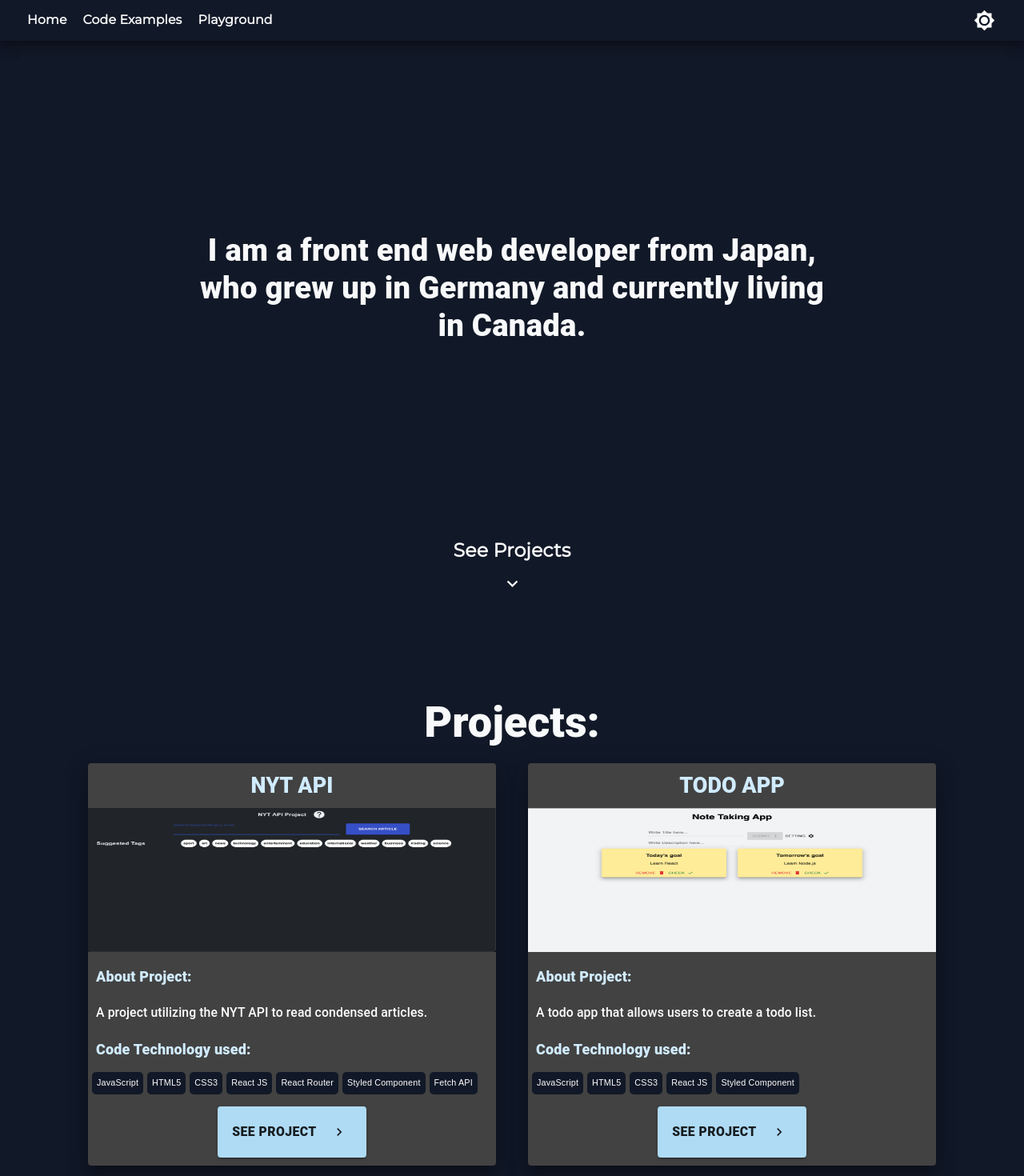
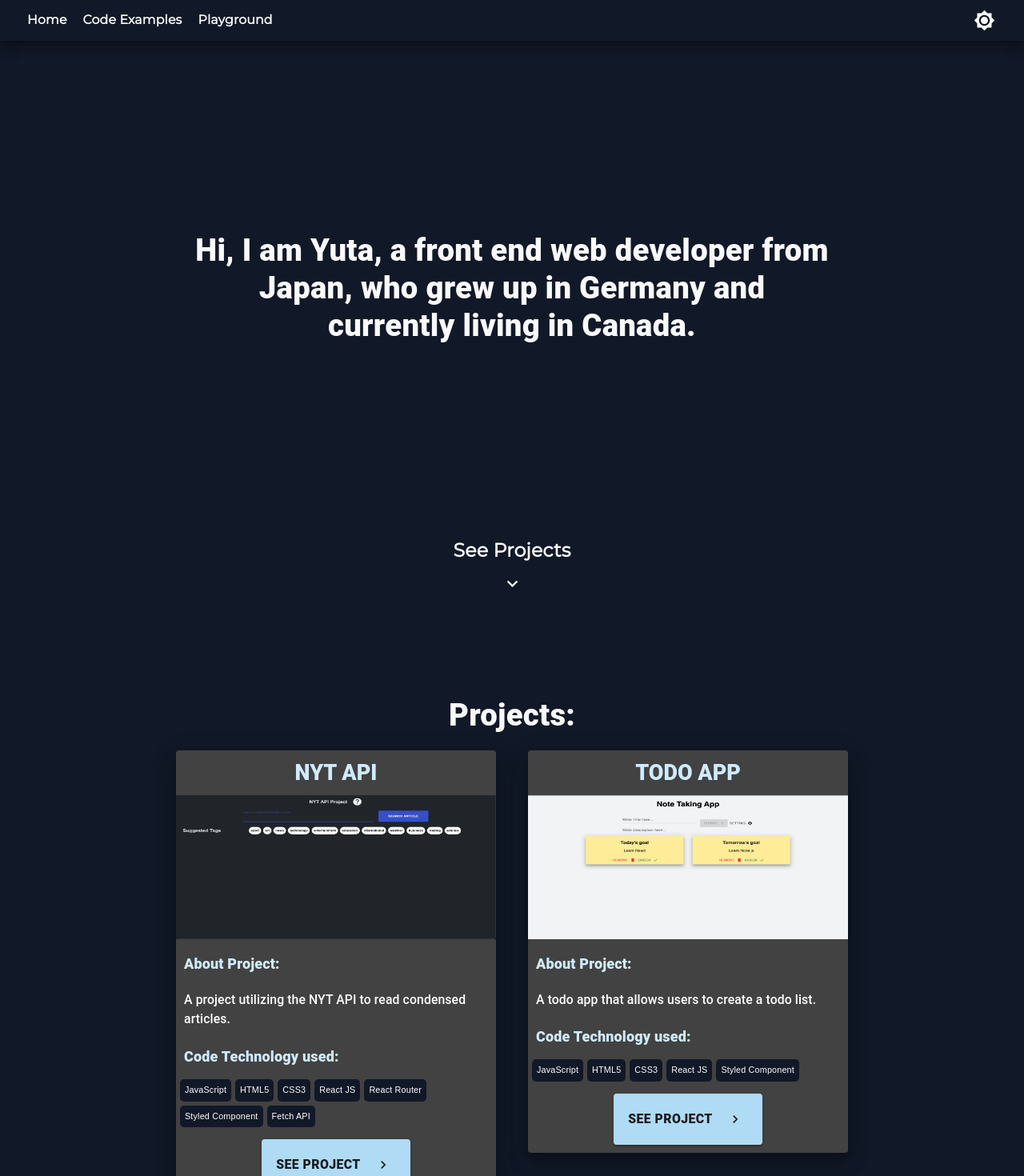
Before and after one commit to YutaMoriJP/Portfolio, a React (Create React App) app: page / in a window 1280 px wide. Shown: the top 1470 px of the page at 80% size. Built offline with nearby package versions, Linux system fonts and the light colour scheme.

Commit message:
updated grid size

```diff
--- a/src/Components/Card/Card.js
+++ b/src/Components/Card/Card.js
@@ -26,7 +26,7 @@ const P = styled(Typography)`
 
 const Card = ({ header, img, description, tags, url }) => {
   return (
-    <Grid item xs={10} sm={7} md={5} xl={4}>
+    <Grid item xs={11} sm={6} md={4} xl={4}>
       <PaperStyled elevation={15}>
         <P variant="h5" header="true">
           {header}
--- a/src/Pages/Home.js
+++ b/src/Pages/Home.js
@@ -14,8 +14,8 @@ export const Home = () => {
       </Helmet>
       <StyledHome>
         <HomeTitle variant="h4">
-          I am a front end web developer from Japan, who grew up in Germany and
-          currently living in Canada.
+          Hi, I am Yuta, a front end web developer from Japan, who grew up in
+          Germany and currently living in Canada.
         </HomeTitle>
         <More>
           <h1>See Projects</h1>
--- a/src/Pages/Project.js
+++ b/src/Pages/Project.js
@@ -7,7 +7,7 @@ import Title from "../StyledComponent/Title";
 const Project = () => {
   return (
     <ProjectStyled id="project">
-      <Title variant="h3">Projects:</Title>
+      <Title variant="h4">Projects:</Title>
       <Grid container spacing={5} justify="center">
         {projects.map(project => (
           <Card
--- a/src/StyledComponent/StyledHome.js
+++ b/src/StyledComponent/StyledHome.js
@@ -29,6 +29,9 @@ export const More = styled.article`
 
 export const Project = styled.article`
   height: 100vh;
+  @media screen and (max-width: 960px) {
+    margin: 30px;
+  }
 `;
 
 export default StyledHome;
```
